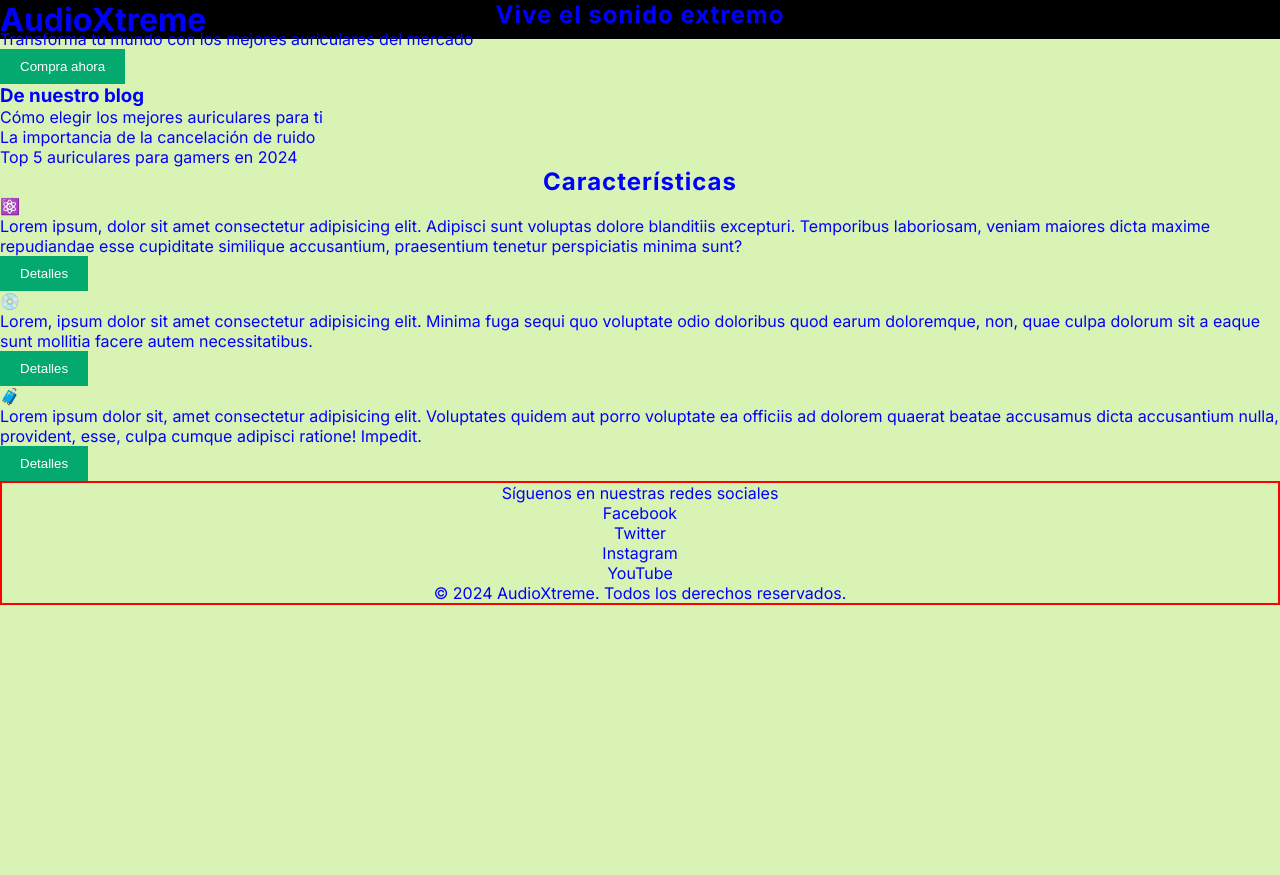
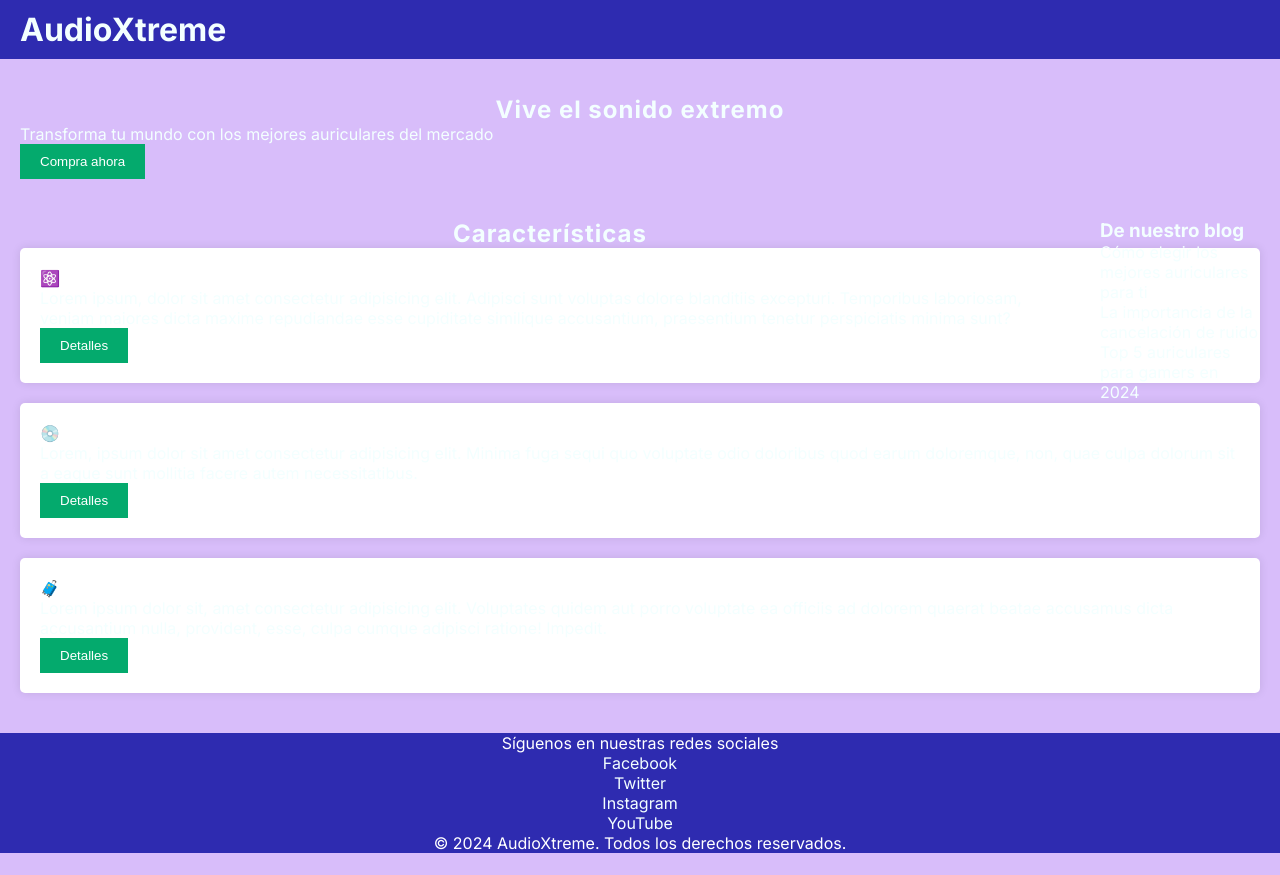
Before and after one commit to marinalsz/entrega_posicionamiento, a plain HTML site: page index.html in a window 1280 px wide. Before the commit the page ends 800 px from the top, so only its background shows below. Drawn offline with Linux system fonts and the light colour scheme.

Commit message:
main css

```diff
--- a/style.css
+++ b/style.css
@@ -1,8 +1,9 @@
 @import url("https://fonts.googleapis.com/css2?family=Inter:wght@100..900&display=swap");
 
 :root {
-  --primary-color: #0000ff;
-  --secondary-color: #d8f3b4;
+  --primary-color: #f3ffff;
+  --secondary-color: #d8bdfa;
+  --higlight-color: #ec2520;
   font-family: "Inter", sans-serif;
 }
 
@@ -54,25 +55,50 @@ header {
   width: 100%;
   top: 0;
   left: 0;
-  background-color: black;
+  background-color: #2e2bb0;
+  padding: 10px 20px;
+  z-index: 1000;
+
 }
 
 /*MAIN*/
 
+main{
+  margin-top: 75px;
+}
+
 .content {
   position: relative;
+  padding: 20px;
 }
 
 .sidebar {
   position: relative;
+  width: 200px;
+  padding: 20px;
+  float: right;
+}
+
+.features{
+  padding: 20px;
+}
+
+.feature {
+  background-color: white;
+  padding: 20px;
+  margin-bottom: 20px;
+  border-radius: 5px;
+  box-shadow: 0 0 10px rgba(0, 0, 0, 0.1);
 }
 
 footer {
-  border: 2px solid red;
   position: sticky;
   text-align: center;
+  background-color: #2e2bb0;
+  color: white;
 }
 
 .footer-social {
   list-style-type: none;
+  padding: 0;
 }
```
